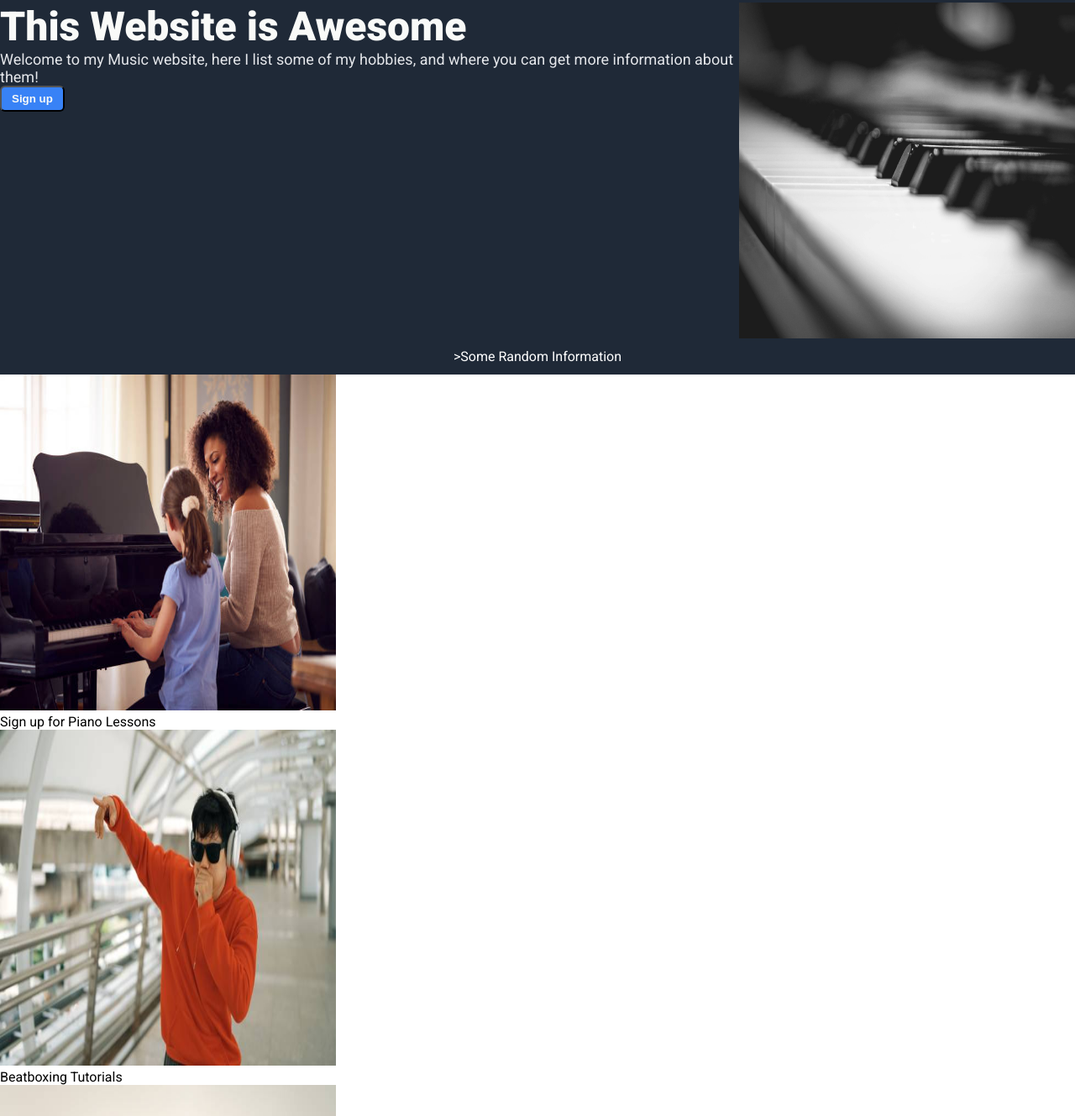
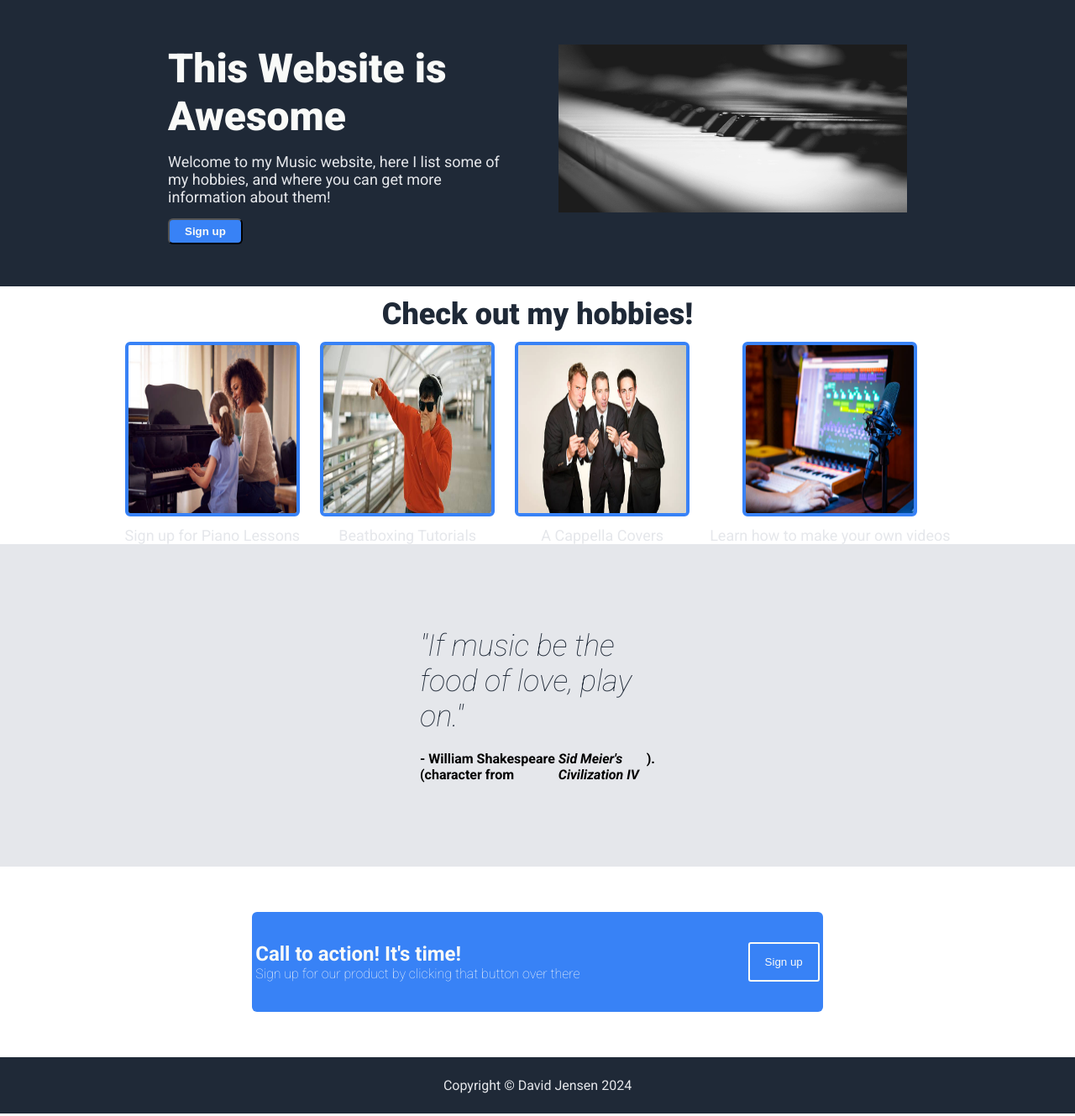
Before and after one commit to djensen11/landing-page, a plain HTML site: page index.html in a window 1280 px wide. Shown: the part 49-1378 px from the top of the page at 84% size. Drawn offline with Linux system fonts and the light colour scheme.

Commit message:
Finished the initial round of CSS styling
Additional edits need to be made on the alignment
in the header/welcome section, the information,
and the footer section.

```diff
--- a/index.html
+++ b/index.html
@@ -35,7 +35,7 @@
     </div>
 
     <div class = "information">
-        <div class = "header">>Some Random Information</div>
+        <div class = "header">Check out my hobbies!</div>
         <div class = "services">
             <div class = "service">
                 <img src = "imgs/teaching.jpg" alt = "A piano teacher and student">
@@ -58,13 +58,15 @@
 
     <div class = "inspiration">
         <div class = "quote"> "If music be the food of love, play on." </div>
-        <div class = "author"> - Shakespeare</div>
+        <div class = "author"> - William Shakespeare (character from <i> Sid Meier's Civilization IV</i>). </div>
     </div>
 
     <div class = "signup">
-        <div class = "description">Call to action! It's time! </div>
-        <div class = "text">Sign up for our product by clicking that
+        <div class = "leftside">
+            <div class = "description">Call to action! It's time! </div>
+            <div class = "text">Sign up for our product by clicking that
             button over there
+            </div>
         </div>
         <button>Sign up </button>
     </div>
--- a/style.css
+++ b/style.css
@@ -3,12 +3,17 @@ body {
     display: flex;
     flex-direction: column;
     margin: 0;
+    flex: 1;
     /* Roboto from Google API defined in index.html */
 }
 
+/* *{
+    border: 2px solid red;
+} */
+
 img{
-    height:400px;
-    width: 400px;
+    height:200px;
+    width: 200px;
 }
 /* Styling for the header */
 ul {
@@ -26,13 +31,15 @@ a {
     display:flex;
     justify-content:  space-around;
     background-color: #1F2937 ;
-    padding: 12px;
+    padding: 12px 0px;
     color:white;
 }
 .header .links{
     display:flex;
-    gap: 6px;
+    gap: 18px;
+    color: #E5E7EB;
     align-items: center;
+    justify-content: right;
 }
 
 .header .logo{
@@ -47,27 +54,159 @@ a {
     background-color: #1F2937;
     display:flex;
     justify-content: space-around;
+    gap: 50px;
+    flex-wrap: wrap;
+    padding: 50px 200px;
+
 }
 
 .welcome .left {
     display:flex;
     flex-direction: column;
     align-items: start;
+    flex:1;
 }
 .welcome .description {
-    color:#F9FAF8;
+    color: #F9FAF8;
     font-weight: 900;
     font-size: 48px;
+    margin-bottom: 15px;
 }
 .welcome .text {
     font-size: 18px;
     color: #E5E7EB;
+    margin-bottom: 15px;
+    display: flex;
+
 }
 
 .welcome button {
     background-color: #3882F6;
     color: #F9FAF8;
-    padding: 6px 12px;
+    padding: 6px 18px;
     font-weight: bold;
     border-radius: 6px;
 }
+
+.welcome img{
+    display:flex;
+    flex:1;
+}
+
+/* Need to still figure out how to align the header and welcome on either side */
+
+/* Styling for the Information div */
+
+.information{
+    display: flex;
+    flex-direction: column;
+    justify-items: center;
+}
+
+.information .header {
+    font-size: 36px;
+    font-weight: 900;
+    color: #1F2937;
+    background-color: white;
+}
+
+.information .services{
+    display :flex;
+    justify-content: center;
+    gap: 24px;
+}
+
+.information img{
+    border: 4px solid #3882F6;
+    border-radius: 6px;
+}
+
+.information .service{
+    display:flex;
+    flex-direction: column;
+    align-items: center;
+    gap: 12px;
+    flex-wrap: wrap;
+}
+
+.information .service .text {
+    font-size: 18px;
+    color: #E5E7EB;
+    flex-wrap:wrap;
+
+}
+
+/* Styling the quote div */
+
+.inspiration{
+    display: flex;
+    flex-direction: column;
+    background-color: #E5E7EB;
+    padding: 100px 500px;
+    justify-content: center;
+    gap: 20px;
+}
+
+.quote{
+    font-size: 36px;
+    display:flex;
+    color: #1F2937;
+    font-weight: lighter;
+    font-style: italic;
+    justify-content: center;
+}
+
+.author {
+    display:flex;
+    justify-content: right;
+    font-weight: bold;
+}
+
+
+/* Styling the signup */
+
+.signup {
+    display: flex;
+    background-color: #3882F6;
+    color:#F9FAF8;
+    padding:  36px 0px;
+    margin: 54px 300px;
+    justify-content: center;
+    gap: 200px;
+    border-radius: 6px;
+
+}
+
+.signup .leftside {
+    display: flex;
+    flex-direction: column;
+    justify-content: left;
+}
+
+.signup .description{
+    font-size: 24px;
+    font-weight: bold;
+}
+
+.signup .text {
+    font-weight: lighter;
+}
+
+.signup button {
+    background-color:#3882F6;
+    border: 2px solid #F9FAF8;
+    border-radius: 3px;
+    padding: 6px 18px;
+    color:#F9FAF8;
+}
+
+
+/*  this needs to stick to the bottom  */
+.footer{
+    display:flex;
+    background-color: #1F2937;
+    justify-content: center;
+    align-items: center;
+    color:#E5E7EB;
+    padding: 24px;
+}
```
